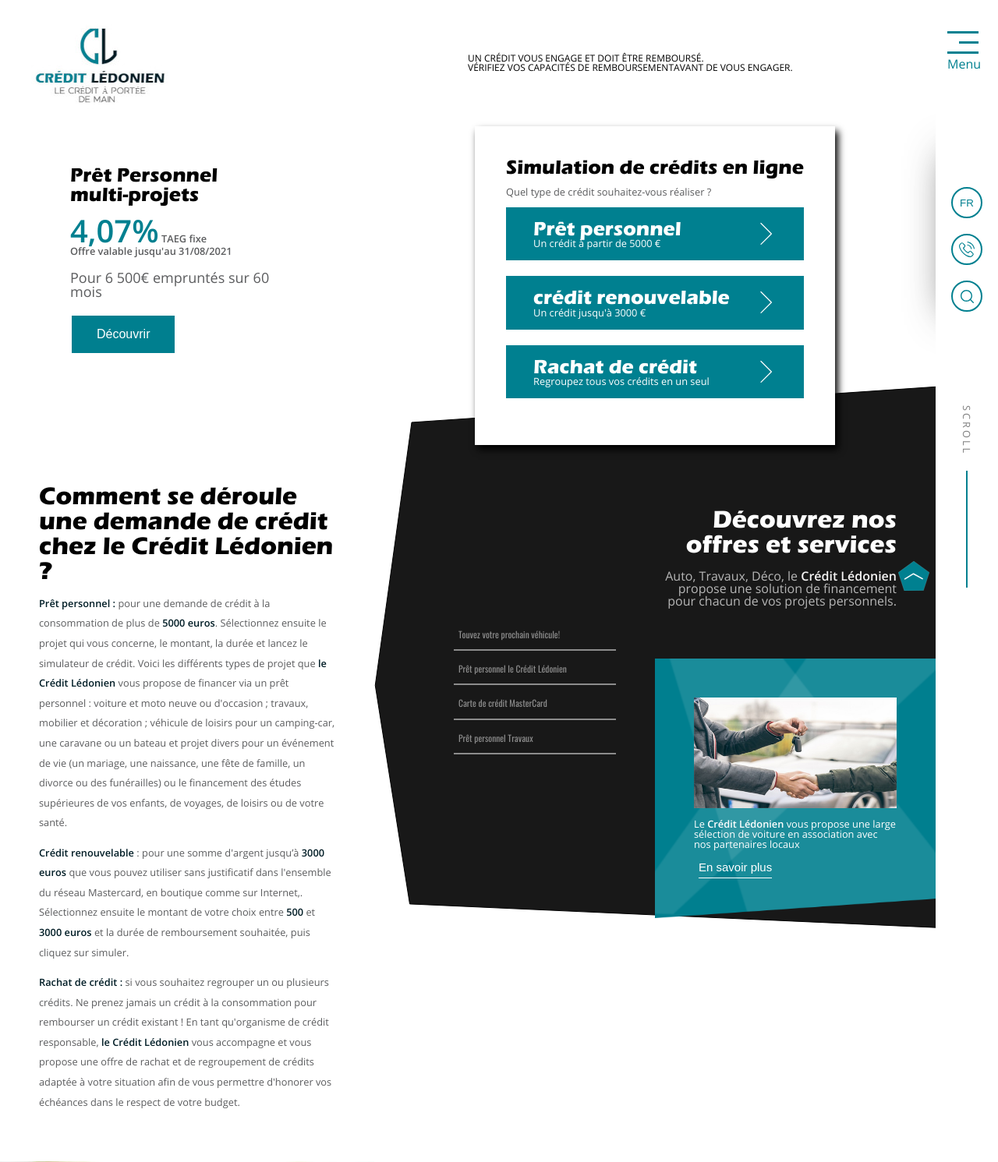
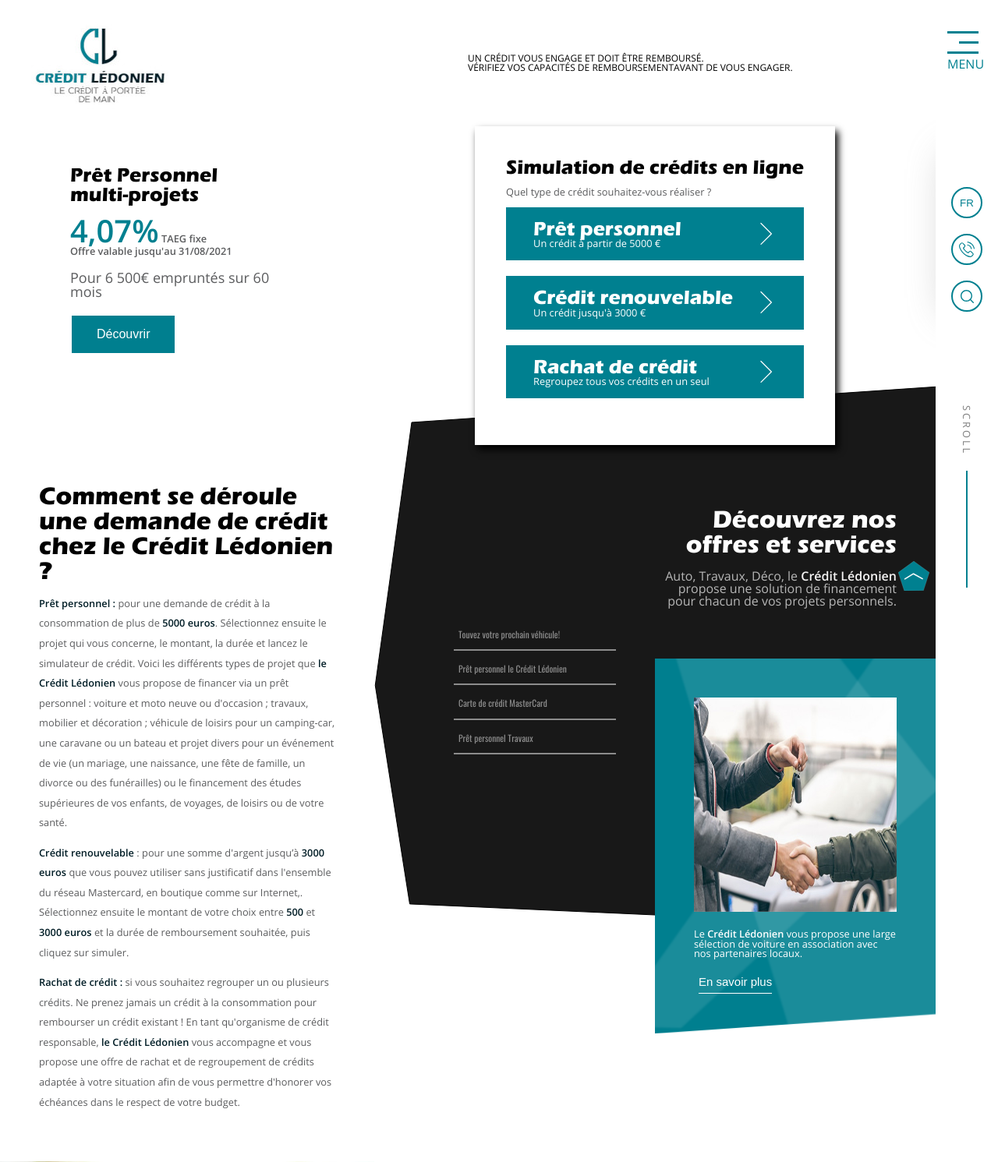
Before and after one commit to YJouille/Le-credit-ledonien, a PHP site: page / in a window 1280 px wide. Shown: the top 1491 px of the page at 78% size. Run offline with PHP 8.4, Linux system fonts and the light colour scheme.

Commit message:
slider des offres

```diff
--- a/css/styles.css
+++ b/css/styles.css
@@ -304,7 +304,7 @@ a:hover {
 }
 #rightBottomServices strong { color:white; }
 #visuel { width:100%; }
-#visuel img { width: 100%;}
+#visuel img { width: 100%;height: 275px;}
 
 .btnMore{
     display: block;
@@ -314,6 +314,11 @@ a:hover {
     text-align: left;
     cursor: pointer;
     background-color: #fff0;
+    margin-top: 20px;
+}
+
+#txtVisuel{
+    margin-top: 20px;
 }
 
 .btnMore::after{
@@ -482,6 +487,7 @@ html { scroll-behavior: smooth; }
     flex-direction: column;
     align-items: center;
     z-index: 20;
+
 }
 
 /* Menu Burger */
@@ -491,6 +497,7 @@ html { scroll-behavior: smooth; }
     display: inline-block;
     margin: 40px 0px 80px 0px ;
     cursor: pointer;
+
 }
 
 #trait1{
@@ -576,7 +583,7 @@ button{
     top: 200px;
     width: 80px;
     height: 200px;
-    box-shadow:  15px 0px 50px rgba(49, 49, 49, 0.75) ;
+    box-shadow:  15px 0px 50px rgba(180, 180, 180, 0.75) ;
     z-index: 15;
 }
 /*   fin lateral bar*/
@@ -654,7 +661,7 @@ button{
         padding:5px;
         text-align: center;
         white-space: normal;
-
+        min-width: 360px !important;
     }
 
     #bottomAbout { flex-direction: column-reverse; }
--- a/includes/footer.php
+++ b/includes/footer.php
@@ -17,5 +17,5 @@
 <div id="itemFooter3">
     <p> Mentions légales <br>
     Politique de confidentialité <br>
-    Une réalisation<a href="https://www.accesscodeschool.fr/" target="blank" > ACS Lons le Saunier</a>
+    Une réalisation <a href="https://www.accesscodeschool.fr/" target="blank" >ACS Lons le Saunier</a>
 </div>
--- a/includes/home.php
+++ b/includes/home.php
@@ -55,17 +55,17 @@
                 </div>
                 <div id="bottomServices">
                     <div id="leftBottomServices">
-                        <button class="btnServices">Touvez votre prochain véhicule!</button>
-                        <button class="btnServices">Prêt personnel le Crédit Lédonien</button>
-                        <button class="btnServices">Carte de crédit MasterCard</button>
-                        <button class="btnServices">Prêt personnel Travaux</button>
+                        <button id="choix1" class="btnServices">Touvez votre prochain véhicule!</button>
+                        <button id="choix2" class="btnServices">Prêt personnel le Crédit Lédonien</button>
+                        <button id="choix3" class="btnServices">Carte de crédit MasterCard</button>
+                        <button id="choix4" class="btnServices">Prêt personnel Travaux</button>
                     </div>
                     <div id="rightBottomServices">
-                        <div id="visuel"><img src="img/creditAuto.jpg" alt="visuel"></div>
-                        <div>
-                            <p>Le <strong>Crédit Lédonien</strong> vous propose une large sélection de voiture en association avec nos partenaires locaux</p>
-                            <button class="btnMore">En savoir plus</button>
+                        <div id="visuel"><img id=imgDefault src="img/creditAuto.jpg" alt="visuel" height="250px"></div>
+                        <div id="txtVisuel">
+                            <p id="pDefault">Le <strong>Crédit Lédonien</strong> vous propose une large sélection de voiture en association avec nos partenaires locaux.</p>
                         </div>
+                    <button class="btnMore">En savoir plus</button>
                     </div>
                 </div>
             </section>
--- a/includes/simulateur.php
+++ b/includes/simulateur.php
@@ -13,7 +13,7 @@
 
     <div  class="btSim">
         <div class="ctnBtLeft">
-            <h3>crédit renouvelable</h3>
+            <h3>Crédit renouvelable</h3>
             <span>Un crédit jusqu'à 3000 €</span>
         </div>
         <div class="wrpArrow"><img src="img/arrow.svg" alt="arrow"></div>
--- a/index.php
+++ b/index.php
@@ -65,7 +65,7 @@
                 <div id="trait1"></div>
                 <div id="trait2"></div>
                 <div id="trait3"></div>
-            <span id="Menu">Menu</span>
+            <span id="Menu">MENU</span>
             </div>
             <div class="blockNavCenter" >
                 <button>FR</button>
--- a/js/main.js
+++ b/js/main.js
@@ -19,8 +19,34 @@ for (let i = 0; i < arrInputs.length; i++) {
       case 'term':inputTerm(this);break;
     }
     checkInput();
+    arrInputs[i].addEventListener("input", function () {
+      switch (this.id) {
+        case 'amount': inputAmount(this); break;
+        case 'monthPay': inputMonthPay(this);break;
+        case 'term':inputTerm(this);break;
+      }
+      checkInput();
+    });
   });
 }
+  // ouverture/fermeture menu lateral
+  let btToggleMenu = document.getElementById("btOpenMenu");
+  btToggleMenu.addEventListener("click", function(){
+    if (btToggleMenu.className=="active") {
+      document.getElementById('menuOverlay').style.width = "0";
+      btToggleMenu.classList.remove('active');
+    }else{
+      document.getElementById('menuOverlay').style.width = "100%";
+      btToggleMenu.classList.add('active');
+    }
+  });
+
+  document.getElementById('call').addEventListener('click', function() {
+    window.open("tel:+330384125689");
+    }
+  );
+
+
 function inputAmount(amount) {
 //Recalculate month pay
     if(arrInputs[2].value !=0){
@@ -63,19 +89,60 @@ function checkInput(){
 
 }
 
-// ouverture/fermeture menu lateral
-let btToggleMenu = document.getElementById("btOpenMenu");
-btToggleMenu.addEventListener("click", function(){
-  if (btToggleMenu.className=="active") {
-    document.getElementById('menuOverlay').style.width = "0";
-    btToggleMenu.classList.remove('active');
-  }else{
-    document.getElementById('menuOverlay').style.width = "100%";
-    btToggleMenu.classList.add('active');
-  }
+//Affichage leftBottomServices
+
+divVisuel = document.getElementById('visuel')
+divTxtVisuel = document.getElementById('txtVisuel')
+idImg = document.getElementById('imgDefault')
+
+document.getElementById('choix1').addEventListener("click", function() {
+idImg.style.display = 'none'
+let lastChild = divVisuel.lastChild;
+divVisuel.removeChild(lastChild);
+img1 = document.createElement('img');
+img1.src = "img/creditAuto.jpg"
+img1.style.height = "275px";
+let lastChildTxt = divTxtVisuel.lastChild;
+divTxtVisuel.removeChild(lastChildTxt)
+divTxtVisuel.innerHTML = "Le <strong>Crédit Lédonien</strong> vous propose une large sélection de voitures en association avec nos partenaires locaux."
+divVisuel.appendChild(img1)
 });
 
-document.getElementById('call').addEventListener('click', function() {
-	window.open("tel:+330384125689");
-	}
-);
+document.getElementById('choix2').addEventListener("click", function() {
+idImg.style.display = 'none'
+let lastChild = divVisuel.lastChild;
+divVisuel.removeChild(lastChild);
+img1 = document.createElement('img');
+img1.src = "img/credit.jpg"
+img1.style.height = "275px";
+let lastChildTxt = divTxtVisuel.lastChild;
+divTxtVisuel.removeChild(lastChildTxt)
+divTxtVisuel.innerHTML = "Le <strong>Crédit Lédonien</strong> vous propose une large sélection de prêts personnels à des taux intéressants."
+divVisuel.appendChild(img1)
+});
+
+document.getElementById('choix3').addEventListener("click", function() {
+idImg.style.display = 'none'
+let lastChild = divVisuel.lastChild;
+divVisuel.removeChild(lastChild);
+img1 = document.createElement('img');
+img1.src = "img/creditcard.jpg"
+img1.style.height = "275 px";
+let lastChildTxt = divTxtVisuel.lastChild;
+divTxtVisuel.removeChild(lastChildTxt)
+divTxtVisuel.innerHTML = "Le <strong>Crédit Lédonien</strong> vous propose une large sélection de cartes de crédit. pour tous les budgets."
+divVisuel.appendChild(img1)
+});
+
+document.getElementById('choix4').addEventListener("click", function() {
+idImg.style.display = 'none'
+let lastChild = divVisuel.lastChild;
+divVisuel.removeChild(lastChild);
+img1 = document.createElement('img');
+img1.style.height = "275px";
+let lastChildTxt = divTxtVisuel.lastChild;
+divTxtVisuel.removeChild(lastChildTxt)
+divTxtVisuel.innerHTML = "Le <strong>Crédit Lédonien</strong> vous propose une large sélection de prêts personnels pour tous vos projets de travaux."
+img1.src = "img/projet.jpg"
+divVisuel.appendChild(img1)
+});
```
Also changed, not shown: img/credit.jpg (added), img/creditcard.jpg (added), img/projet.jpg (added). Lines whose indentation alone changed are shown as unchanged.
